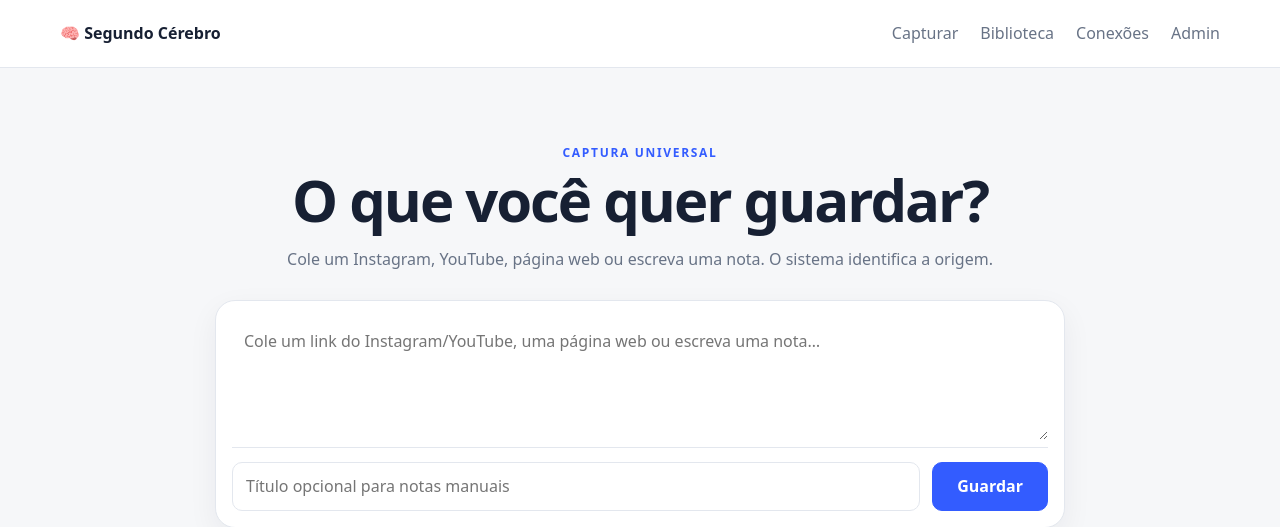
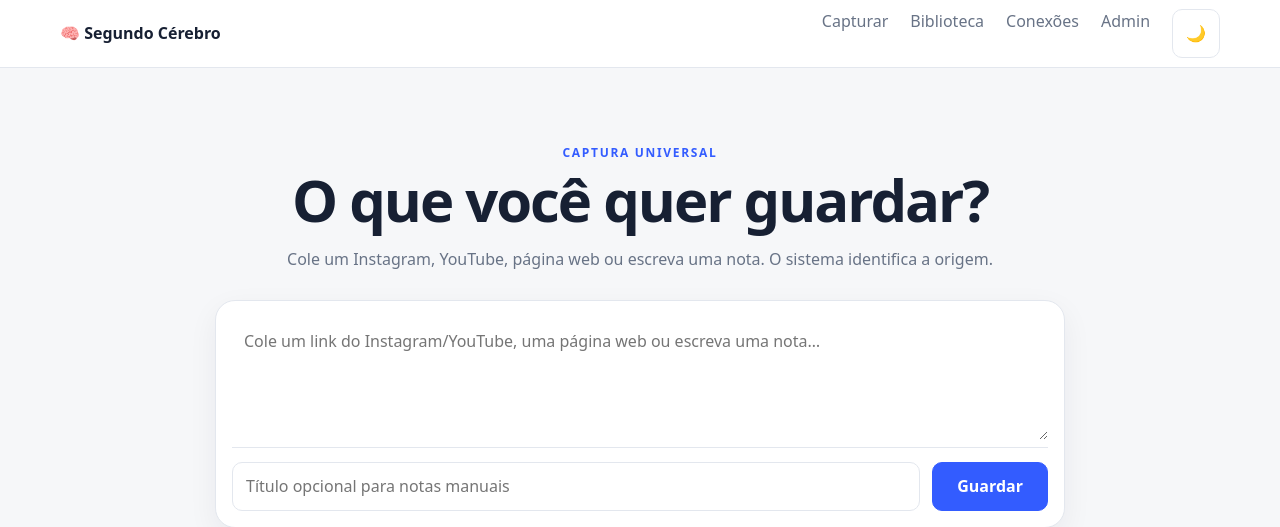
Before and after one commit to ramkar987/segundo_cerebro, a Django app: page / in a window 1280 px wide. Shown: the top 527 px of the page. Run offline with Django 5.2, Linux system fonts and the light colour scheme; data that the repository does not hold is empty.

Commit message:
Add persistent light and dark theme toggle

```diff
--- a/templates/base.html
+++ b/templates/base.html
@@ -5,6 +5,16 @@
   <meta charset="utf-8">
   <meta name="viewport" content="width=device-width,initial-scale=1">
   <title>{% block title %}Segundo Cérebro{% endblock %}</title>
+  <script>
+    (() => {
+      const saved = localStorage.getItem('segundo-cerebro-theme');
+      const preferred = window.matchMedia &&
+        window.matchMedia('(prefers-color-scheme: dark)').matches
+        ? 'dark'
+        : 'light';
+      document.documentElement.dataset.theme = saved || preferred;
+    })();
+  </script>
   <link rel="stylesheet" href="{% static 'css/app.css' %}">
   <script src="https://unpkg.com/htmx.org@2.0.4" defer></script>
 </head>
@@ -16,6 +26,13 @@
       <a href="{% url 'library' %}">Biblioteca</a>
       <a href="{% url 'connections' %}">Conexões</a>
       <a href="/admin/">Admin</a>
+      <button
+        type="button"
+        class="theme-toggle"
+        id="theme-toggle"
+        aria-label="Alternar modo claro e escuro"
+        title="Alternar modo claro e escuro"
+      >🌙</button>
     </nav>
   </header>
   <main class="container">
@@ -24,5 +41,33 @@
     {% endif %}
     {% block content %}{% endblock %}
   </main>
+  <script>
+    (() => {
+      const button = document.getElementById('theme-toggle');
+      if (!button) return;
+
+      const applyLabel = () => {
+        const dark = document.documentElement.dataset.theme === 'dark';
+        button.textContent = dark ? '☀️' : '🌙';
+        button.setAttribute(
+          'aria-label',
+          dark ? 'Ativar modo claro' : 'Ativar modo escuro'
+        );
+        button.title = dark ? 'Ativar modo claro' : 'Ativar modo escuro';
+      };
+
+      button.addEventListener('click', () => {
+        const next =
+          document.documentElement.dataset.theme === 'dark'
+            ? 'light'
+            : 'dark';
+        document.documentElement.dataset.theme = next;
+        localStorage.setItem('segundo-cerebro-theme', next);
+        applyLabel();
+      });
+
+      applyLabel();
+    })();
+  </script>
 </body>
 </html>
```
